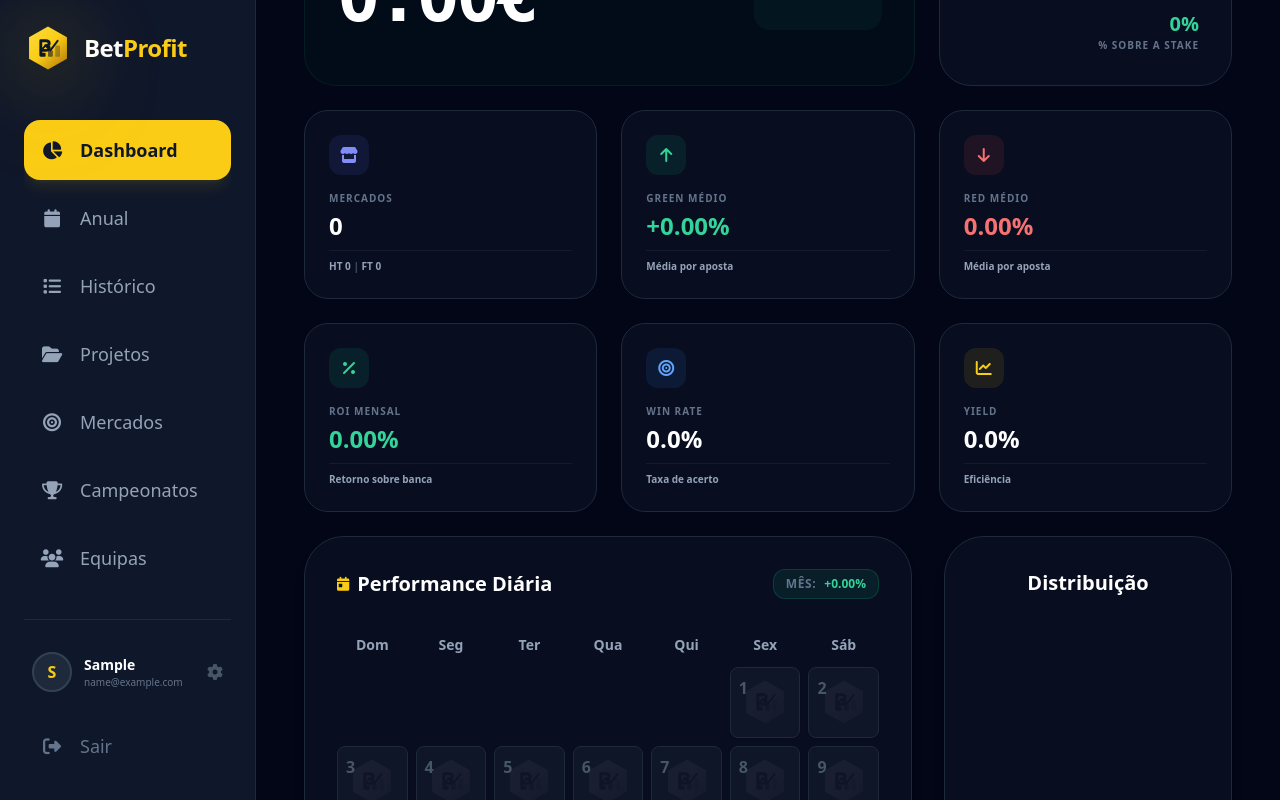
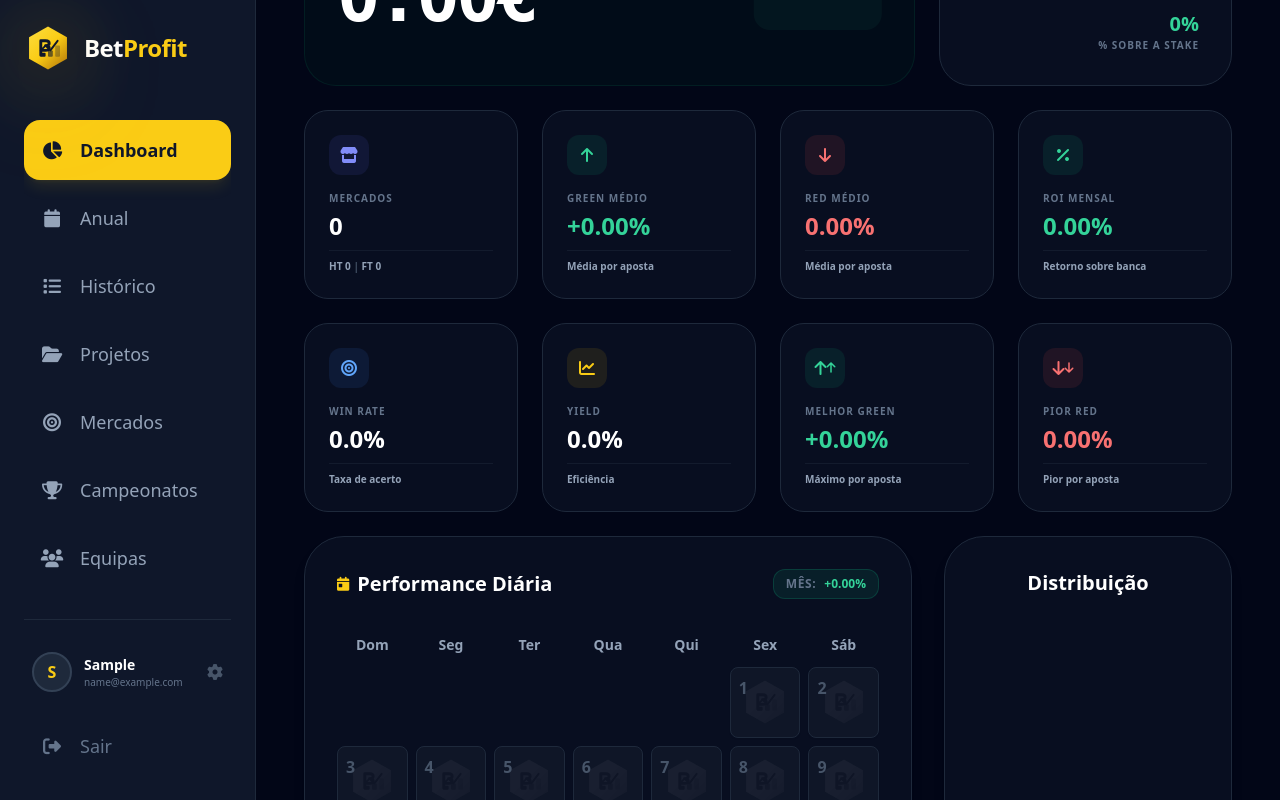
Before and after one commit to elknoxmaluko-betprofit/Planilha-BetProfit, a React (Vite) app: page / in a window 1280 px wide. Both pictures are taken after typing "Sample", "name@example.com", "Sample123" into the empty fields and a click on the button "Criar e Entrar". Shown: the part 343-1143 px from the top of the page. Built offline with nearby package versions, Linux system fonts and the light colour scheme.

Commit message:
feat(dashboard): calculate best and worst percentage metrics
Add logic to track the best green percentage and worst red percentage
for individual bets to provide deeper performance insights.

```diff
--- a/components/Dashboard.tsx
+++ b/components/Dashboard.tsx
@@ -15,7 +15,7 @@ interface DashboardProps {
 const Dashboard: React.FC<DashboardProps> = ({ stats, bets, allBets, selectedYear, selectedMonth, currency }) => {
 
   // Cálculos Auxiliares
-  const { htCount, ftCount, avgWin, avgLoss, avgWinPct, avgLossPct } = React.useMemo(() => {
+  const { htCount, ftCount, avgWin, avgLoss, avgWinPct, avgLossPct, bestGreenPct, worstRedPct } = React.useMemo(() => {
     const ht = bets.filter(b => b.market.toUpperCase().includes('FIRST HALF')).length;
     const ft = bets.length - ht;
 
@@ -39,13 +39,23 @@ const Dashboard: React.FC<DashboardProps> = ({ stats, bets, allBets, selectedYea
       ? losingBets.reduce((acc, b) => acc + ((b.stake > 0 ? b.profit / b.stake : 0) * 100), 0) / losingBets.length
       : 0;
 
+    const bestGreenPctVal = winningBets.length > 0
+      ? Math.max(...winningBets.map(b => (b.stake > 0 ? (b.profit / b.stake) * 100 : 0)))
+      : 0;
+
+    const worstRedPctVal = losingBets.length > 0
+      ? Math.min(...losingBets.map(b => (b.stake > 0 ? (b.profit / b.stake) * 100 : 0)))
+      : 0;
+
     return {
       htCount: ht,
       ftCount: ft,
       avgWin: avgWinVal,
       avgLoss: avgLossVal,
       avgWinPct: avgWinPctVal,
-      avgLossPct: avgLossPctVal
+      avgLossPct: avgLossPctVal,
+      bestGreenPct: bestGreenPctVal,
+      worstRedPct: worstRedPctVal
     };
   }, [bets]);
 
@@ -256,7 +266,7 @@ const Dashboard: React.FC<DashboardProps> = ({ stats, bets, allBets, selectedYea
       </div>
 
       {/* Linha de Cartões Estatísticos (Movia para cima) */}
-      <div className="grid grid-cols-2 lg:grid-cols-3 gap-4 lg:gap-6">
+      <div className="grid grid-cols-2 lg:grid-cols-4 gap-4 lg:gap-6">
 
         {/* Card 1: Mercados */}
         <div className="bg-slate-900/50 border border-slate-800 p-6 rounded-[1.5rem] hover:border-slate-700 transition-all">
@@ -331,6 +341,30 @@ const Dashboard: React.FC<DashboardProps> = ({ stats, bets, allBets, selectedYea
            </h4>
            <p className="text-[10px] text-slate-400 font-bold pt-2 border-t border-slate-800/50">
              Eficiência
+           </p>
+        </div>
+
+        {/* Card 7: Melhor Green */}
+        <div className="bg-slate-900/50 border border-slate-800 p-6 rounded-[1.5rem] hover:border-slate-700 transition-all">
+           <div className="w-10 h-10 bg-emerald-500/10 rounded-xl flex items-center justify-center text-emerald-400 mb-4">
+             <i className="fas fa-arrow-up"></i><i className="fas fa-arrow-up text-xs"></i>
+           </div>
+           <p className="text-slate-500 text-[10px] uppercase font-black tracking-widest mb-1">Melhor Green</p>
+           <h4 className="text-2xl font-black text-emerald-400 mb-2">+{bestGreenPct.toFixed(2)}%</h4>
+           <p className="text-[10px] text-slate-400 font-bold pt-2 border-t border-slate-800/50">
+             Máximo por aposta
+           </p>
+        </div>
+
+        {/* Card 8: Pior Red */}
+        <div className="bg-slate-900/50 border border-slate-800 p-6 rounded-[1.5rem] hover:border-slate-700 transition-all">
+           <div className="w-10 h-10 bg-red-500/10 rounded-xl flex items-center justify-center text-red-400 mb-4">
+             <i className="fas fa-arrow-down"></i><i className="fas fa-arrow-down text-xs"></i>
+           </div>
+           <p className="text-slate-500 text-[10px] uppercase font-black tracking-widest mb-1">Pior Red</p>
+           <h4 className="text-2xl font-black text-red-400 mb-2">{worstRedPct.toFixed(2)}%</h4>
+           <p className="text-[10px] text-slate-400 font-bold pt-2 border-t border-slate-800/50">
+             Pior por aposta
            </p>
         </div>
       </div>
```
